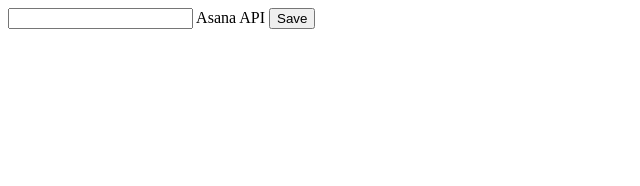
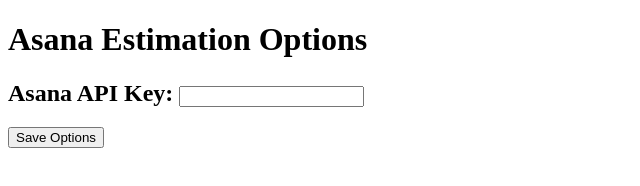
Before and after one commit to shashigharti/asana-chrome-extension, a browser extension: page options.html in a window 1280 px wide. Shown: the whole page, without its empty margins (0-640 px from the left). Drawn offline with Linux system fonts and the light colour scheme.

Commit message:
added options form

```diff
--- a/options.html
+++ b/options.html
@@ -1,12 +1,15 @@
 <!DOCTYPE html>
 <html>
-<head><title>Asana Integration Options</title></head>
+<head>
+    <title>Asana Estimation Options</title>
+</head>
+<script src="options.js"></script>
 <body>
-<label>
-    <input type="text" name="" id="like">
-    Asana API
-</label>
-<button id="save">Save</button>
-<script src="options.js"></script>
+    <h1>Asana Estimation Options</h1>
+    <h2>
+        Asana API Key:
+        <input type="text" name="" id="like">
+    </h2>
+    <input type="submit" id="apiKey" value="Save Options">
 </body>
 </html>
```
Also changed, not shown: manifest.json.
